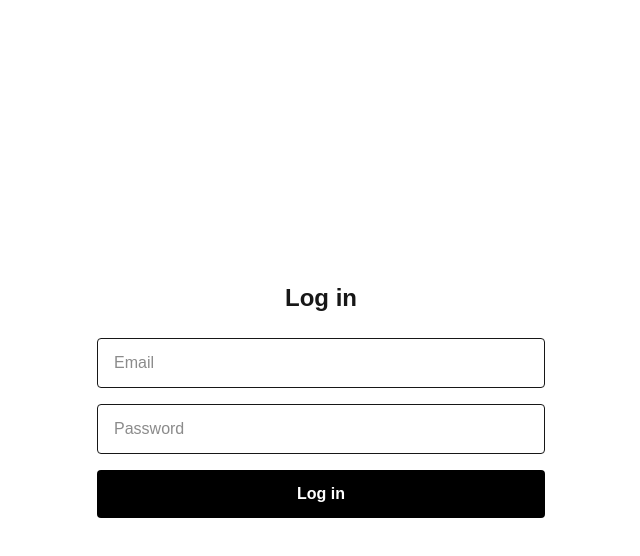
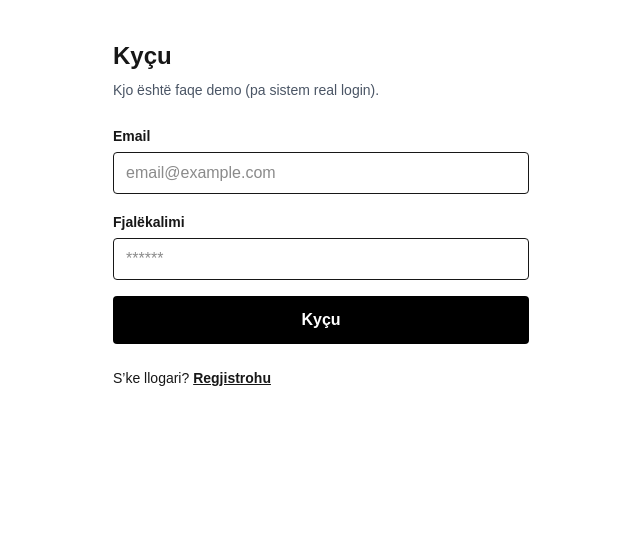
Before and after one commit to enkeledatoska10-debug/soira, a Next.js app: page /account/login in a window 1280 px wide. Shown: the top 556 px of the page, without its empty margins (319-959 px from the left). Built offline with nearby package versions, Linux system fonts and the light colour scheme.

Commit message:
Fix register/login pages

```diff
--- a/app/account/login/page.tsx
+++ b/app/account/login/page.tsx
@@ -1,31 +1,45 @@
 export default function LoginPage() {
   return (
-    <main className="min-h-screen bg-white flex items-center justify-center px-4">
-      <div className="w-full max-w-md">
-        <h1 className="mb-6 text-2xl font-semibold text-center">
-          Log in
-        </h1>
+    <main className="min-h-screen bg-white">
+      <div className="mx-auto max-w-md px-4 py-10">
+        <h1 className="text-2xl font-semibold">Kyçu</h1>
+        <p className="mt-2 text-sm text-gray-600">
+          Kjo është faqe demo (pa sistem real login).
+        </p>
 
-        <form className="space-y-4">
+        <form className="mt-6 space-y-4">
+          <div>
+            <label className="text-sm font-semibold">Email</label>
             <input
               type="email"
-            placeholder="Email"
-            className="w-full rounded border px-4 py-3"
+              className="mt-1 w-full rounded border px-3 py-2"
+              placeholder="email@example.com"
             />
+          </div>
 
+          <div>
+            <label className="text-sm font-semibold">Fjalëkalimi</label>
             <input
               type="password"
-            placeholder="Password"
-            className="w-full rounded border px-4 py-3"
+              className="mt-1 w-full rounded border px-3 py-2"
+              placeholder="******"
             />
+          </div>
 
           <button
-            type="submit"
-            className="w-full rounded bg-black py-3 text-white font-semibold"
+            type="button"
+            className="w-full rounded bg-black py-3 font-semibold text-white"
           >
-            Log in
+            Kyçu
           </button>
         </form>
+
+        <div className="mt-6 text-sm">
+          S’ke llogari?{" "}
+          <a className="font-semibold underline" href="/account/register">
+            Regjistrohu
+          </a>
+        </div>
       </div>
     </main>
   );
```
Lines whose indentation alone changed are shown as unchanged.
